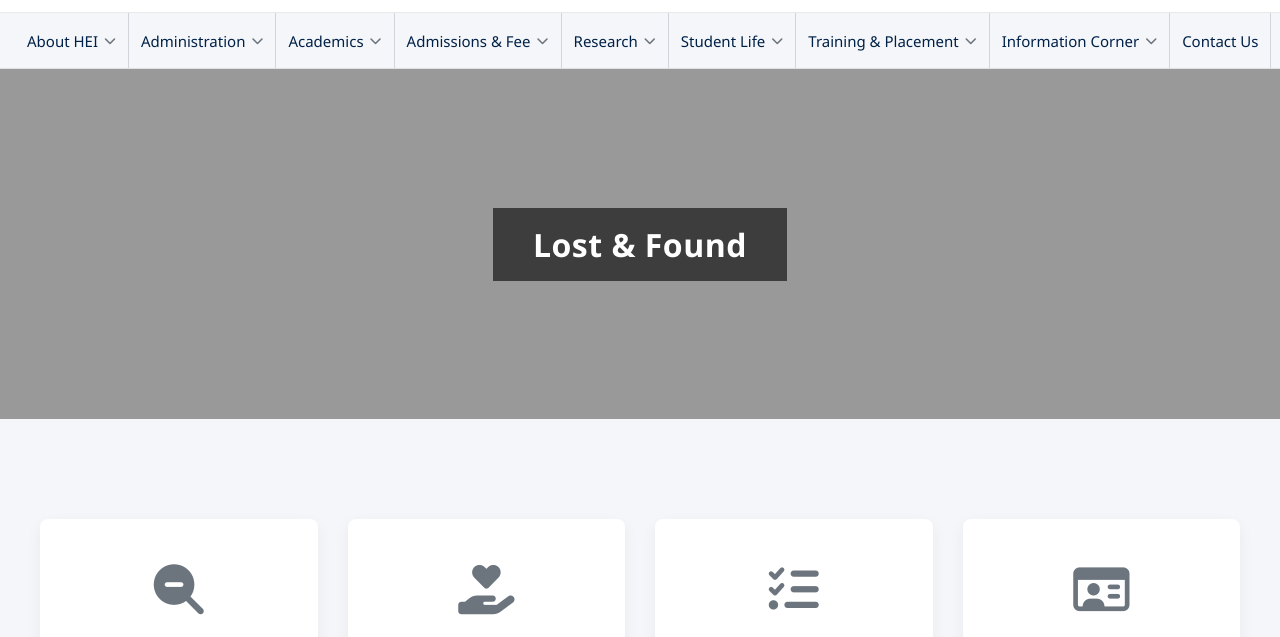
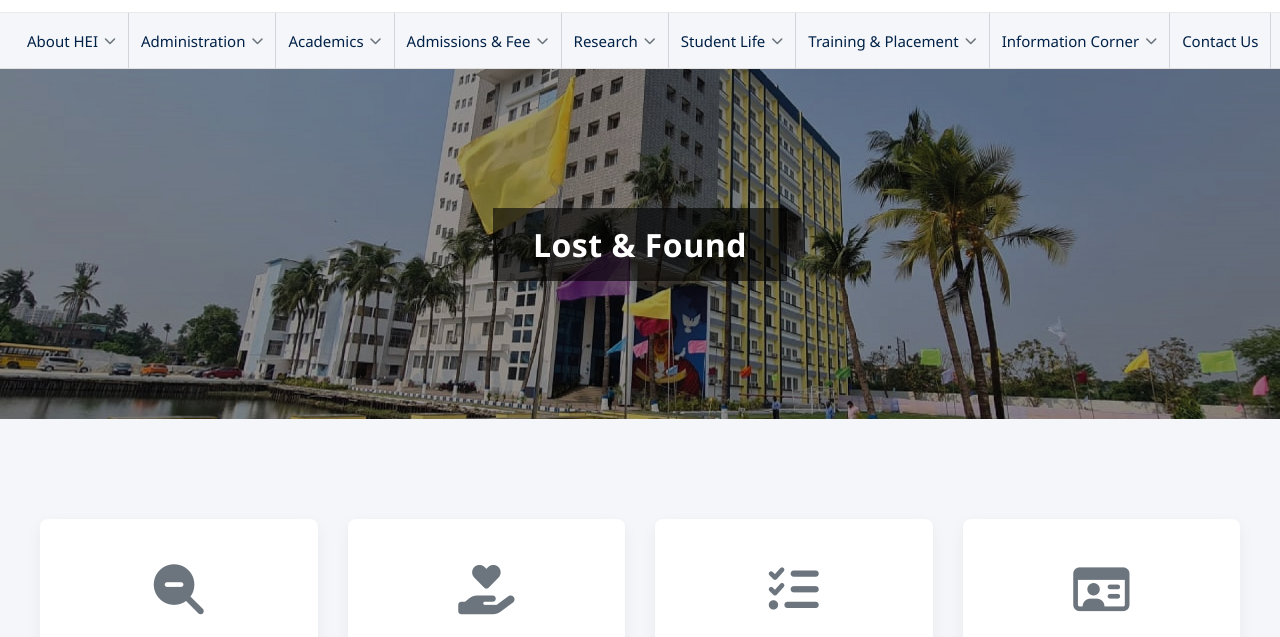
Before and after one commit to amitpaul2004/Campus_Finder, a plain HTML site: page main/lost_and_found/index.html in a window 1280 px wide. Shown: the part 163-800 px from the top of the page. Drawn offline with Linux system fonts and the light colour scheme.

Commit message:
redirect its path

```diff
--- a/main/lost_and_found/lost.css
+++ b/main/lost_and_found/lost.css
@@ -747,7 +747,7 @@ body {
     width: 100%;
 
     /* Background Image Settings */
-    background-image: url('/Frontend/img/jisu-bg.jpg');
+    background-image: url('./View All Items/img/jisu-bg.jpg');
     background-size: cover;      /* Ensures image covers the whole area */
     background-position: center; /* Centers the image */
     background-repeat: no-repeat;
```
Also changed, not shown: main/lost_and_found/View All Items/img/jisu-bg.jpg (added).
